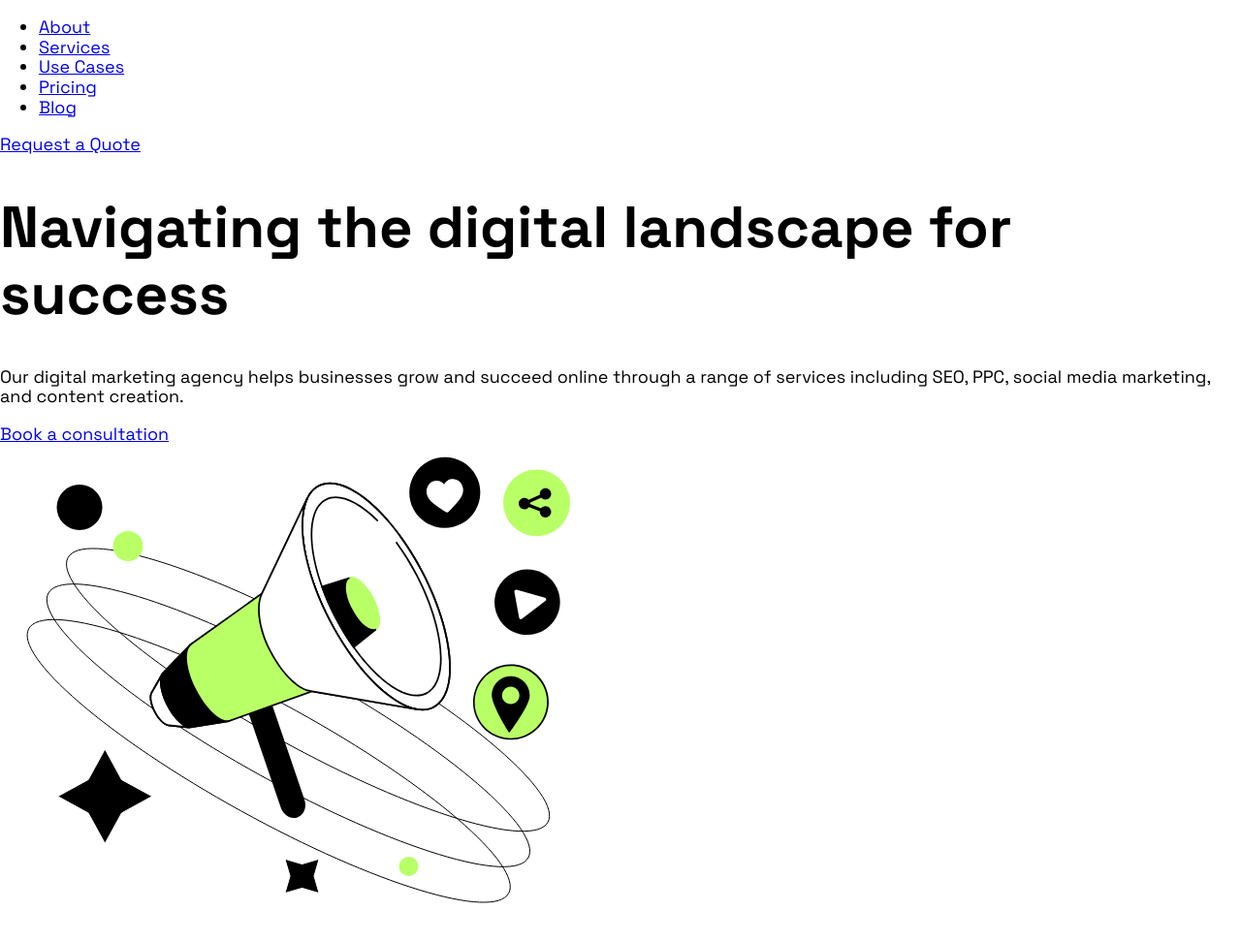
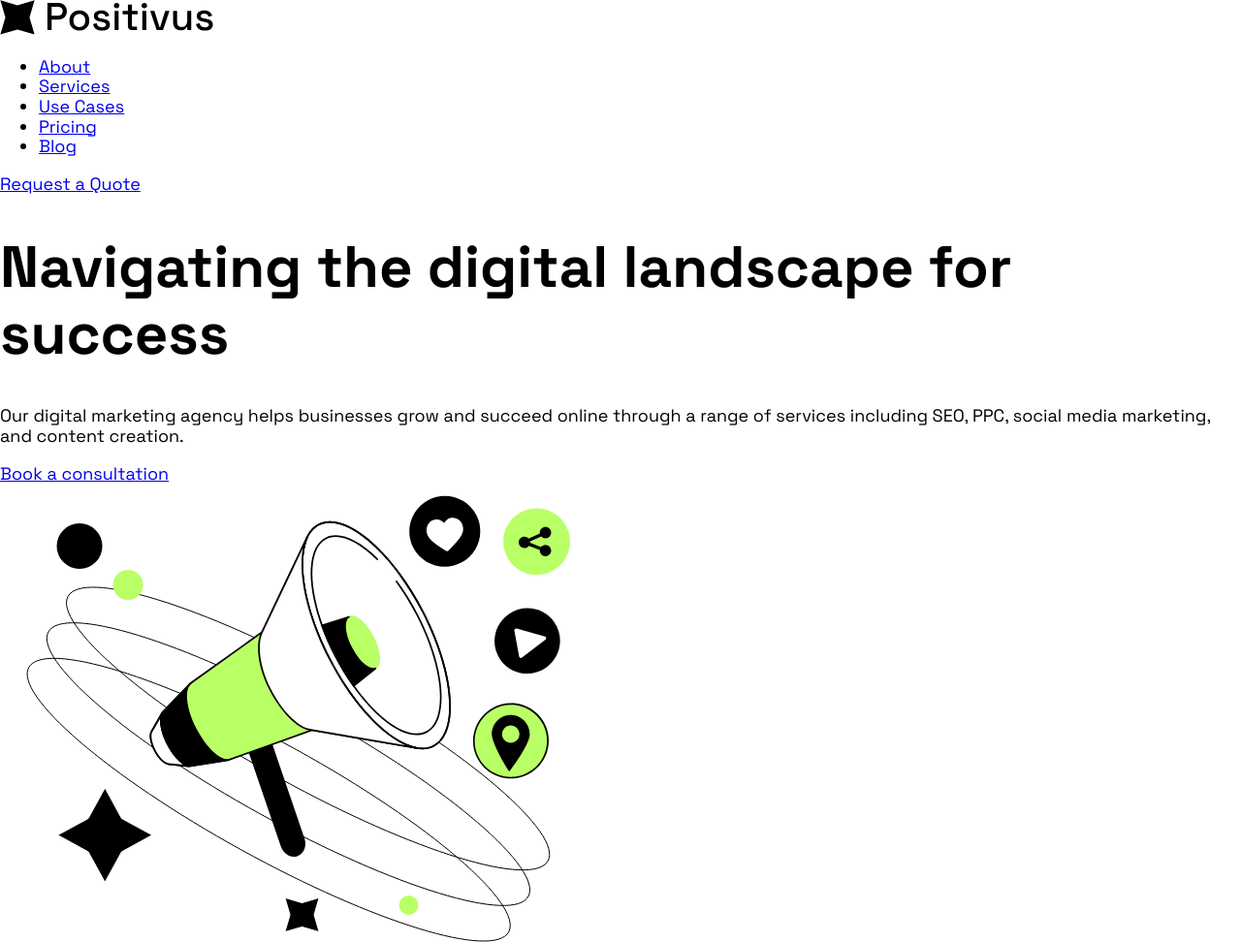
Before and after one commit to vzduikt/positivus-duikt-landing, a plain HTML site: page index.html in a window 1280 px wide. Shown: the whole page at 97% size. Drawn offline with Linux system fonts and the light colour scheme.

Commit message:
Add header logo

```diff
--- a/index.html
+++ b/index.html
@@ -14,6 +14,9 @@
   </head>
   <body>
     <header class="main-header">
+      <a href="#" class="logo main-header__logo">
+        <img src="./assets/images/header/logo.svg" alt="Logo" />
+      </a>
       <nav class="main-nav">
         <ul>
           <li><a href="#">About</a></li>
```
Also changed, not shown: assets/images/header/logo.svg (added).
